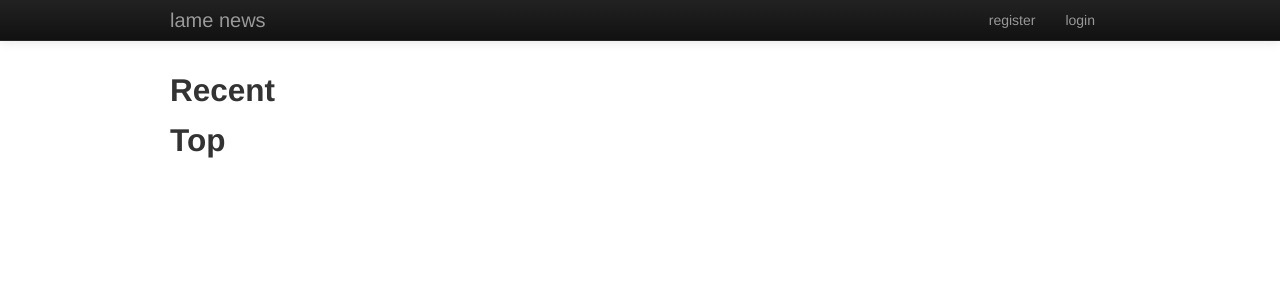
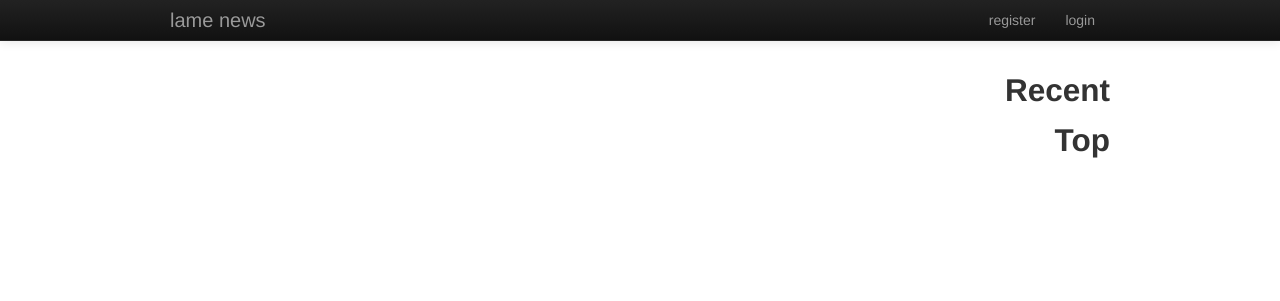
Before and after one commit to aliva/lamenews, a Django app: page / in a window 1280 px wide. Shown: the top 301 px of the page. Run offline with Django 3.2, Linux system fonts and the light colour scheme; data that the repository does not hold is empty; some libraries are stand-ins or nearby versions.

Commit message:
show it in right

```diff
--- a/lamenews/static/css/lamecss.css
+++ b/lamenews/static/css/lamecss.css
@@ -12,6 +12,9 @@ form {
     -webkit-box-shadow: 0 1px 2px rgba(0,0,0,.05);
     -moz-box-shadow: 0 1px 2px rgba(0,0,0,.05);
     box-shadow: 0 1px 2px rgba(0,0,0,.05);
+}
+h2{
+    text-align: right;
 }
 
 /* signing */
```
